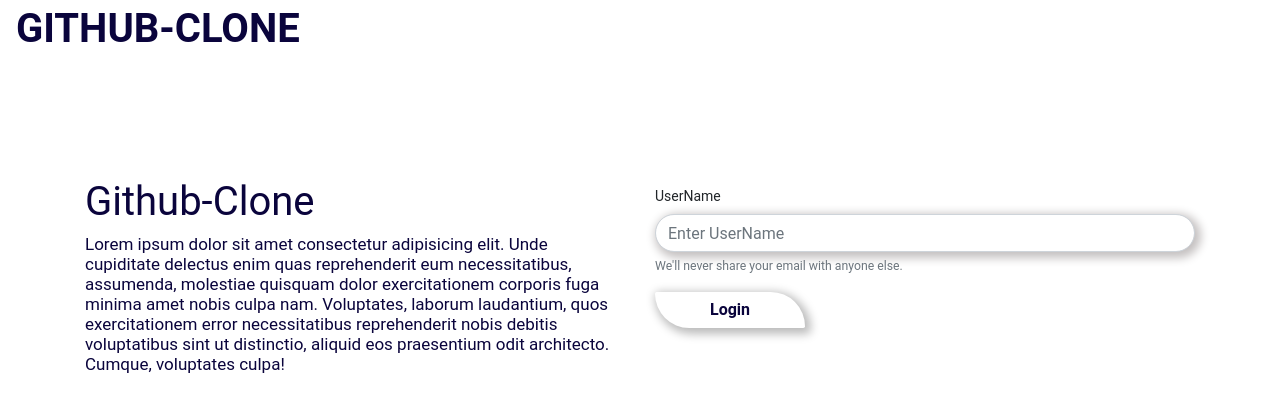
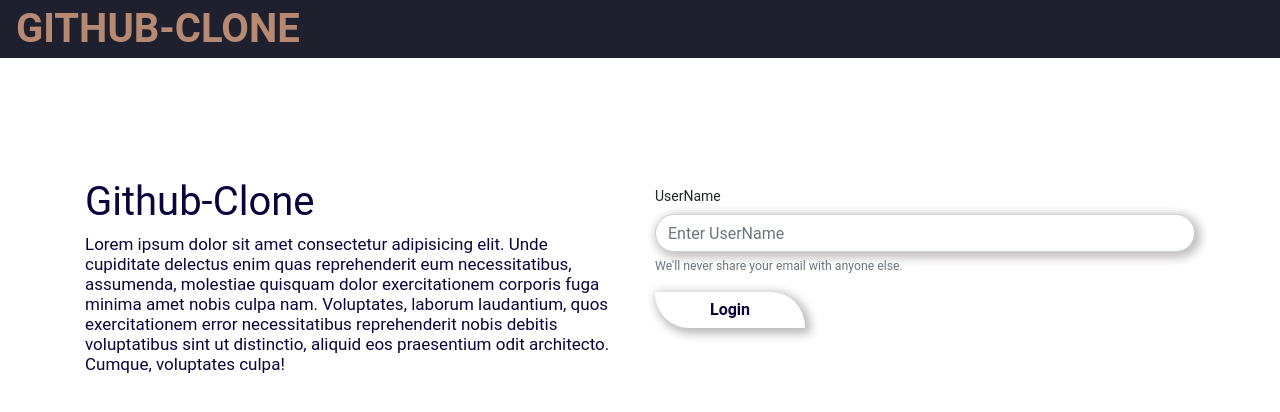
Before and after one commit to suranatarun/Github-Clone, an Angular app: page /Github-Login in a window 1280 px wide. Shown: the top 412 px of the page. Built offline with nearby package versions, Linux system fonts and the light colour scheme.

Commit message:
Here some changes
Here change a color of navbar brand

```diff
--- a/src/app/app.component.css
+++ b/src/app/app.component.css
@@ -1,5 +1,8 @@
+.navbar {
+    background-color:#1e212d;
+}
 .navbar-brand{
-    color:#0a043c;
+    color:#b68973;
     font-size:40px;
     font-weight:bold;
     text-transform: uppercase;
```
